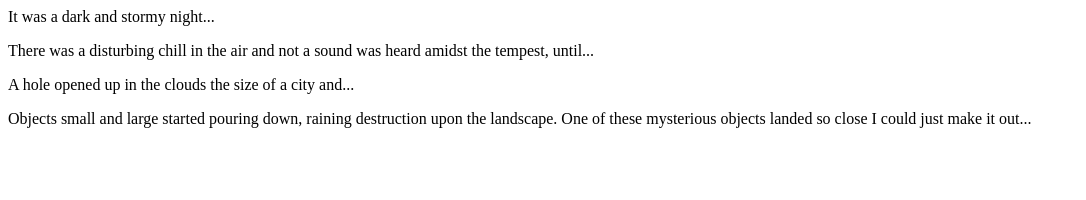
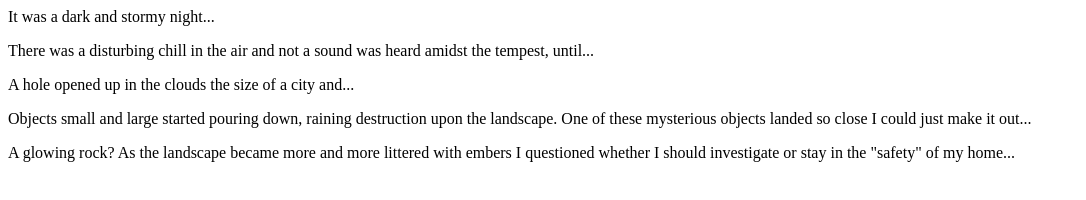
Before and after one commit to DrewS97/Fireside-Story, a plain HTML site: page index.html in a window 1280 px wide. Shown: the whole page, without its empty margins (0-1086 px from the left). Drawn offline with Linux system fonts and the light colour scheme.

Commit message:
add fifth line to story

```diff
--- a/index.html
+++ b/index.html
@@ -4,5 +4,6 @@
     <p>There was a disturbing chill in the air and not a sound was heard amidst the tempest, until...</p>
     <p>A hole opened up in the clouds the size of a city and...</p>
     <p>Objects small and large started pouring down, raining destruction upon the landscape. One of these mysterious objects landed so close I could just make it out...</p>
+    <p>A glowing rock? As the landscape became more and more littered with embers I questioned whether I should investigate or stay in the "safety" of my home...</p>
   </body>
 </html>
```
